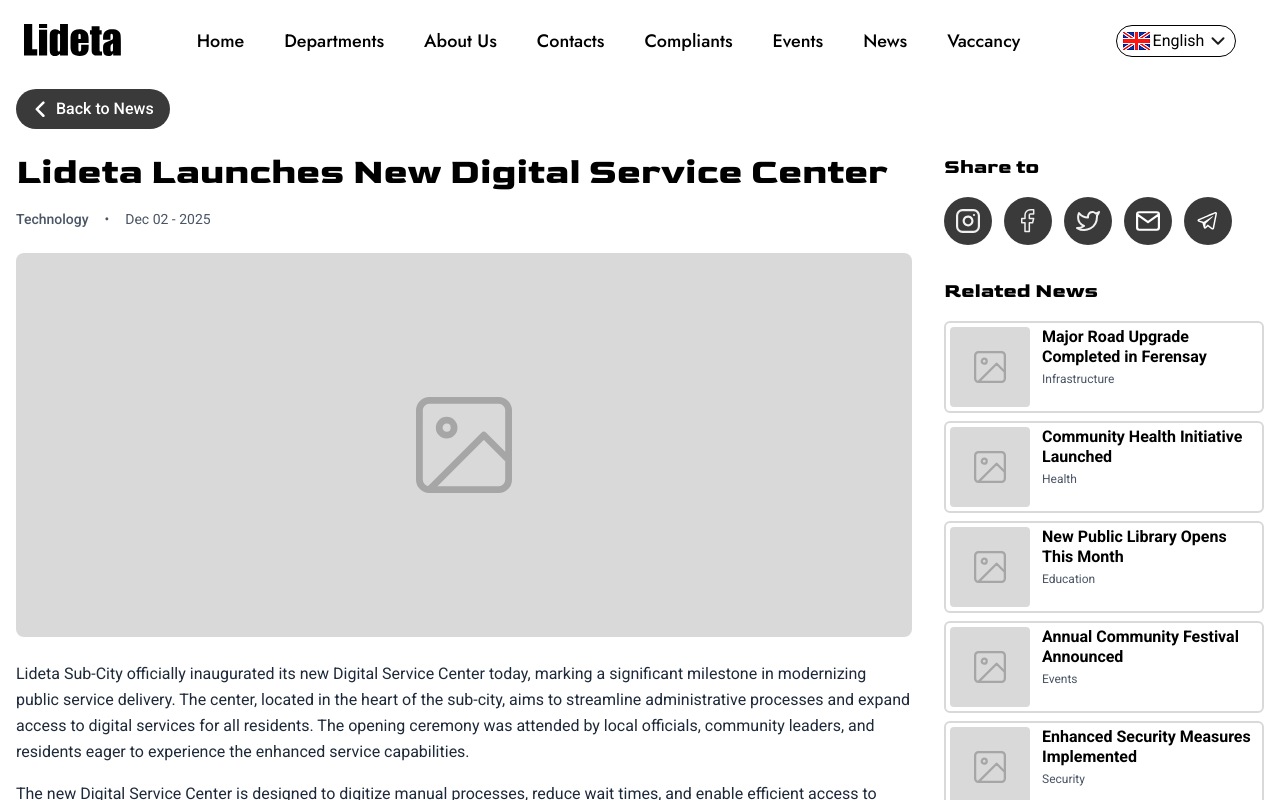
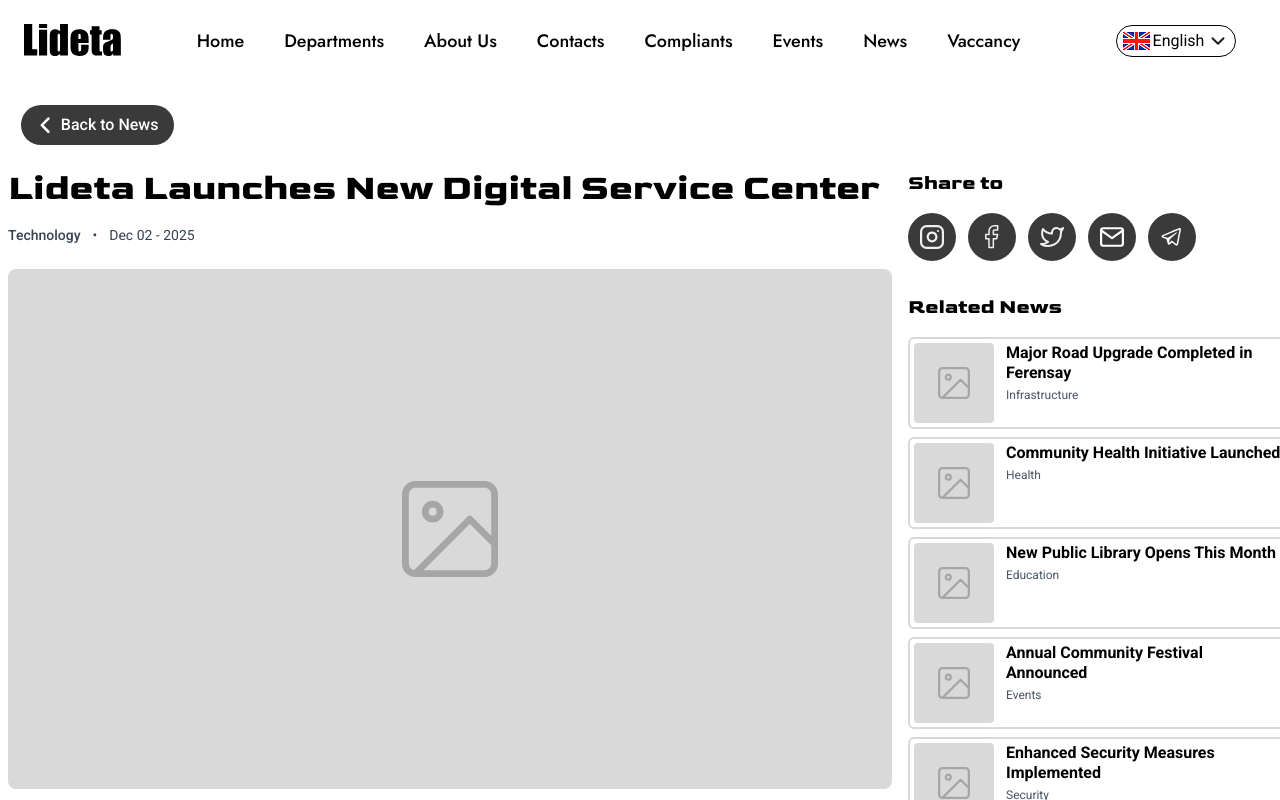
Before and after one commit to capt-noah/Lideta-Official, a React (Vite) app in the folder client/: page /news/1 in a window 1280 px wide. Shown: the top 800 px of the page. Built offline with nearby package versions, Linux system fonts and the light colour scheme.

Commit message:
res v1.1

```diff
--- a/client/src/components/shared/Navbar.jsx
+++ b/client/src/components/shared/Navbar.jsx
@@ -29,7 +29,7 @@ function Navbar() {
     <div className='w-full bg-white/60 backdrop-blur-3xl flex justify-between items-center p-6 ' >
           <LidetaLogo />
 
-          <div className='hidden font-jost font-medium text-xs gap-2 md:flex md:justify-between md:text-sm md:gap-4 lg:gap-8 lg:text-base xl:text-lg xl:gap-10 ' >
+          <div className='hidden font-jost font-medium text-xs gap-2 md:flex md:justify-between md:text-xs md:gap-4 lg:gap-8 lg:text-base xl:text-lg xl:gap-10 ' >
 
             {
               navs.map(nav => {
--- a/client/src/pages/EventDetails.jsx
+++ b/client/src/pages/EventDetails.jsx
@@ -26,19 +26,22 @@ function EventDetails() {
   const contentBlocks = currentEvent?.content?.length ? currentEvent.content : [currentEvent?.description || '']
 
   return (
-    <div className='w-full min-h-screen bg-white'>
-      <div className='max-w-7xl mx-auto py-6'>
+    <div className='w-full px-2 bg-white'>
+
+      <div className='w-full py-6 absolute'>
         <button
           onClick={() => navigate('/events')}
-          className='bg-[#3A3A3A] flex items-center gap-2 mb-6 font-roboto font-medium text-white py-2 px-4 rounded-full hover:bg-[#202020] active:scale-99 transition-colors cursor-pointer'
+          className='bg-[#3A3A3A] left-[1%] relative flex items-center gap-2 mb-6 font-roboto font-medium text-xs lg:text-base text-white py-2 px-2 lg:px-4 rounded-full hover:bg-[#202020] active:scale-99 transition-colors cursor-pointer'
         >
           <ArrowRight className='w-4 h-4 rotate-180' />
           <span>Back to Events</span>
         </button>
 
-        <div className='grid grid-cols-[1fr_350px] gap-8 items-start'>
-          <div className='flex flex-col'>
-            <h1 className='font-goldman font-bold text-4xl mb-4'>
+        <div className='w-full flex flex-col gap-16 items-start lg:flex-row lg:gap-4 '>
+
+          <div className=' mx-auto w-full flex flex-col md:max-w-3xl lg:max-w-3xl xl:max-w-4xl '>
+
+            <h1 className='font-goldman font-bold text-2xl md:text-3xl lg:text-4xl mb-4  '>
               {currentEvent.title}
             </h1>
 
@@ -56,11 +59,11 @@ function EventDetails() {
               </div>
             </div>
 
-            <div className='bg-[#D9D9D9] w-full h-96 rounded-lg mb-6 flex items-center justify-center'>
+            <div className='bg-[#D9D9D9] w-full h-80 sm:h-100 lg:h-120 xl:h-130 rounded-lg mb-6 flex items-center justify-center'>
               <img src={ImageIcon} alt='' className='w-24 h-24 opacity-50' />
             </div>
 
-            <div className='font-roboto text-base leading-relaxed space-y-4 text-gray-800'>
+            <div className='font-roboto text-base leading-tight space-y-4 text-gray-800'>
               {contentBlocks.map((paragraph, index) => (
                 <p key={index}>
                   {paragraph}
@@ -69,11 +72,15 @@ function EventDetails() {
             </div>
           </div>
 
-          <div className='flex flex-col gap-8'>
+          <hr className='text-gray-300 w-full lg:hidden' />
+
+          <div className=' flex mx-auto flex-col gap-8 lg:max-w-sm xl:max-w-100 2xl:max-w-150 2xl:gap-16 '>
+
             <div>
-              <h2 className='font-goldman font-bold text-xl mb-4'>Events</h2>
 
-              <div className='space-y-3'>
+              <h2 className='font-goldman font-bold text-xl mb-4'>Other Events</h2>
+
+              <div className='space-y-3 2xl:space-y-6 '>
                 {relatedEvents.map(event => (
                   <EventCard
                     key={event.id}
@@ -83,7 +90,9 @@ function EventDetails() {
                 ))}
               </div>
             </div>
+
           </div>
+
         </div>
       </div>
     </div>
--- a/client/src/pages/NewsDetails.jsx
+++ b/client/src/pages/NewsDetails.jsx
@@ -40,86 +40,79 @@ function NewsDetails() {
   ]
 
   return (
-    <div className='w-full min-h-screen bg-white'>
-      <div className='max-w-7xl mx-auto px-4 py-2'>
+    <div className='w-full px-2 bg-white'>
+      <div className='w-full py-6 absolute'>
         {/* Back Button */}
-        <button onClick={() => navigate('/news')} className=' bg-[#3A3A3A] flex items-center gap-2 mb-6 font-roboto font-medium text-white py-2 px-4 rounded-full hover:bg-[#202020] active:scale-99 transition-colors cursor-pointer '>
+        <button
+          onClick={() => navigate('/news')}
+          className='bg-[#3A3A3A] left-[1%] relative flex items-center gap-2 mb-6 font-roboto font-medium text-xs lg:text-base text-white py-2 px-2 lg:px-4 rounded-full hover:bg-[#202020] active:scale-99 transition-colors cursor-pointer'
+        >
           <ArrowRight className='w-4 h-4 rotate-180' />
           <span>Back to News</span>
         </button>
 
-        <div className='grid grid-cols-[1fr_320px] gap-8'>
+        <div className='w-full mx-auto flex flex-col gap-16 items-start lg:flex-row lg:gap-4'>
           {/* Main Article Content */}
-          <div className='flex flex-col'>
+          <div className='mx-auto w-full flex flex-col md:max-w-3xl lg:max-w-3xl xl:max-w-4xl'>
             {/* Article Title */}
-            <h1 className='font-goldman font-bold text-4xl mb-4'>
+            <h1 className='font-goldman font-bold text-2xl md:text-3xl lg:text-4xl mb-4'>
               {currentNews.title}
             </h1>
 
             {/* Metadata */}
-            <div className='flex items-center gap-4 mb-6 font-roboto text-sm text-gray-600'>
+            <div className='flex items-center gap-3 mb-6 font-roboto text-sm text-gray-700 flex-wrap'>
               <span className='font-medium'>{currentNews.category}</span>
               <span>•</span>
               <span>{currentNews.date}</span>
             </div>
 
             {/* Article Image */}
-            <div className='bg-[#D9D9D9] w-full h-96 rounded-lg mb-6 flex items-center justify-center'>
+            <div className='bg-[#D9D9D9] w-full h-80 sm:h-100 lg:h-120 xl:h-130 rounded-lg mb-6 flex items-center justify-center'>
               <ImageIcon className='w-24 h-24 opacity-50' />
             </div>
 
             {/* Article Body */}
-            <div className='font-roboto text-base leading-relaxed space-y-4'>
+            <div className='font-roboto text-base leading-tight space-y-4 text-gray-800'>
               {currentNews.content.map((paragraph, index) => (
-                <p key={index} className='text-gray-800'>
+                <p key={index}>
                   {paragraph}
                 </p>
               ))}
             </div>
           </div>
 
+          <hr className='text-gray-300 w-full lg:hidden' />
+
           {/* Right Sidebar */}
-          <div className='flex flex-col gap-8'>
+          <div className='flex mx-auto flex-col gap-8 lg:max-w-sm xl:max-w-100 2xl:max-w-150 2xl:gap-16'>
             {/* Share to Section */}
             <div>
               <h2 className='font-goldman font-bold text-xl mb-4'>Share to</h2>
 
               <div className='flex flex-wrap gap-3'>
-
                 {
-                  socials.map(social => {
+                  socials.map((social, index) => {
                     return (
-                        <button className='w-12 h-12 bg-[#3A3A3A] rounded-full flex items-center justify-center hover:bg-[#2A2A2A] transition-colors cursor-pointer hover:scale-104 transition-all '>
-                          <social.icon className='w-6 h-6 text-white ' />
-                        </button>
-                      )
+                      <button key={index} className='w-12 h-12 bg-[#3A3A3A] rounded-full flex items-center justify-center hover:bg-[#2A2A2A] transition-colors cursor-pointer hover:scale-104 transition-all'>
+                        <social.icon className='w-6 h-6 text-white' />
+                      </button>
+                    )
                   })
-
                 }
-
-
               </div>
-
             </div>
 
-
-            <div>
-
+            <div className='min-w-95 sm:w-full' >
               <h2 className='font-goldman font-bold text-xl mb-4'>Related News</h2>
 
-              <div className=' space-y-0'>
+              <div className='space-y-3  2xl:space-y-6'>
                 {
                   relatedNews.map((news) => (
-
                     <RelatedNewsItem key={news.id} title={news.title} category={news.category} onClick={() => handleRelatedNewsClick(news.id)} />
-
-                    )
-                  )
+                  ))
                 }
               </div>
-
             </div>
-
           </div>
         </div>
       </div>
```
Also changed, not shown: client/src/pages/VacancyDetails.jsx (+24 -26 lines).
